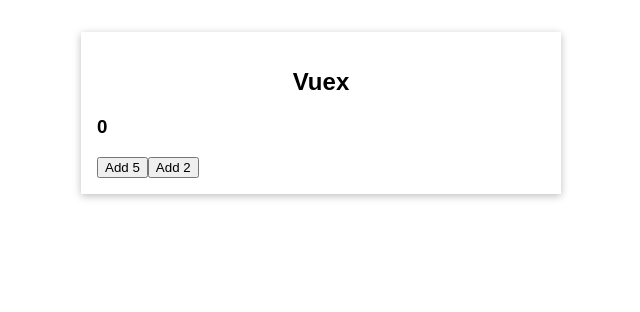
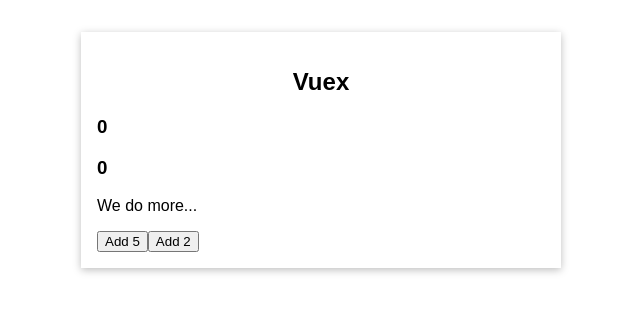
Before and after one commit to jrnewton/udemy-vue-complete-guide, a Vue app: page / in a window 1280 px wide. Shown: the top 312 px of the page, without its empty margins (319-959 px from the left). Built offline with nearby package versions, Linux system fonts and the light colour scheme.

Commit message:
Getter examples

```diff
--- a/src/App.vue
+++ b/src/App.vue
@@ -1,6 +1,7 @@
 <template>
   <base-container title="Vuex">
     <counter></counter>
+    <favorite-value></favorite-value>
     <button @click="increment">Add 5</button>
     <change-counter></change-counter>
   </base-container>
@@ -10,12 +11,14 @@
 import BaseContainer from './components/BaseContainer.vue';
 import Counter from './components/Counter.vue';
 import ChangeCounter from './components/ChangeCounter.vue';
+import FavoriteValue from './components/FavoriteValue.vue';
 
 export default {
   components: {
     BaseContainer,
     Counter,
-    ChangeCounter
+    ChangeCounter,
+    FavoriteValue
   },
   computed: {
     count() {
--- /dev/null
+++ b/src/components/FavoriteValue.vue
@@ -0,0 +1,14 @@
+<template>
+  <h3>{{ count }}</h3>
+  <p>We do more...</p>
+</template>
+
+<script>
+export default {
+  computed: {
+    count() {
+      return this.$store.getters.normalizedCounter;
+    }
+  }
+};
+</script>
--- a/src/main.js
+++ b/src/main.js
@@ -17,6 +17,21 @@
     increase(state, payload) {
       state.count += payload.value;
     }
+  },
+  getters: {
+    finalCount(state) {
+      return state.count * 2;
+    },
+    normalizedCounter(_, getters) {
+      const val = getters.finalCount;
+      if (val < 0) {
+        return 0;
+      } else if (val > 100) {
+        return 100;
+      } else {
+        return val;
+      }
+    }
   }
 });
 
```
